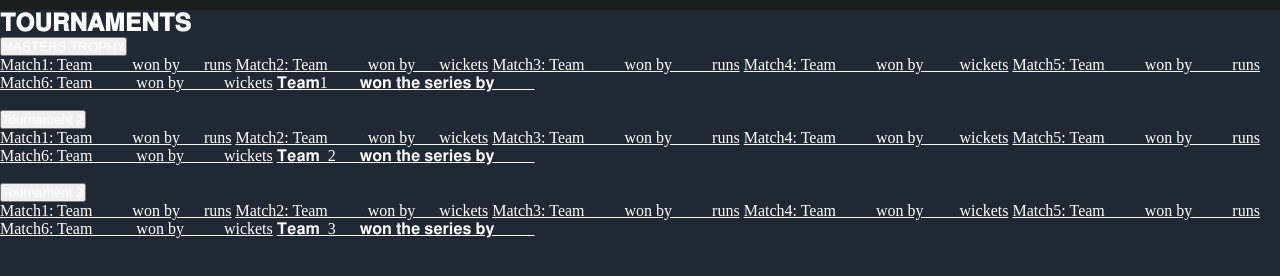
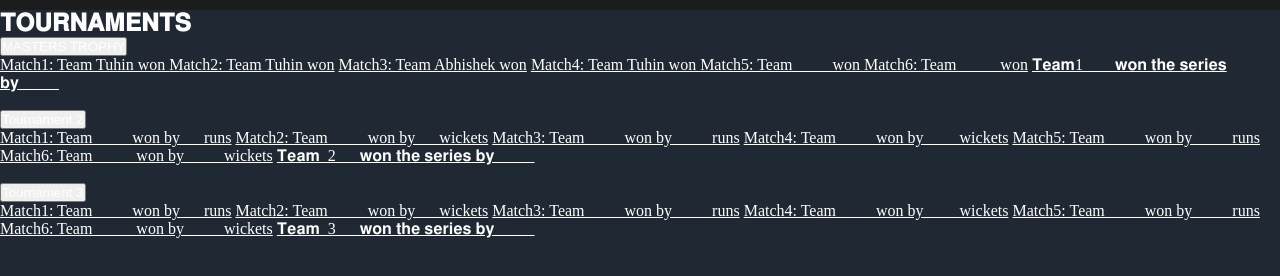
Before and after one commit to ParbinDev/tournament.github.io, a plain HTML site: page index.html in a window 1280 px wide. Shown: the part 70-346 px from the top of the page. Drawn offline with Linux system fonts and the light colour scheme.

Commit message:
Update index.html

```diff
--- a/index.html
+++ b/index.html
@@ -64,17 +64,17 @@
 
   <div id="myDropdown" class="dropdown-content">
 
-    <a href="#">Match1: Team ____ won by __ runs</a>
+    <a href="#">Match1: Team Tuhin won </a>
 
-    <a href="#">Match2: Team_____won by___wickets</a>
+    <a href="#">Match2: Team Tuhin won</a>
 
-    <a href="#">Match3: Team_____won by ____ runs</a>
+    <a href="#">Match3: Team Abhishek won</a>
 
-    <a href="#">Match4: Team_____won by ____wickets</a>
+    <a href="#">Match4: Team Tuhin won </a>
 
-    <a href="#">Match5: Team_____won by_____runs</a>
+    <a href="#">Match5: Team_____won </a>
 
-    <a href="#">Match6: Team_____ won by_____wickets</a>
+    <a href="#">Match6: Team_____ won</a>
 
     <a href="#">𝐓𝐞𝐚𝐦1____𝐰𝐨𝐧 𝐭𝐡𝐞 𝐬𝐞𝐫𝐢𝐞𝐬 𝐛𝐲_____ </a>
 
```
